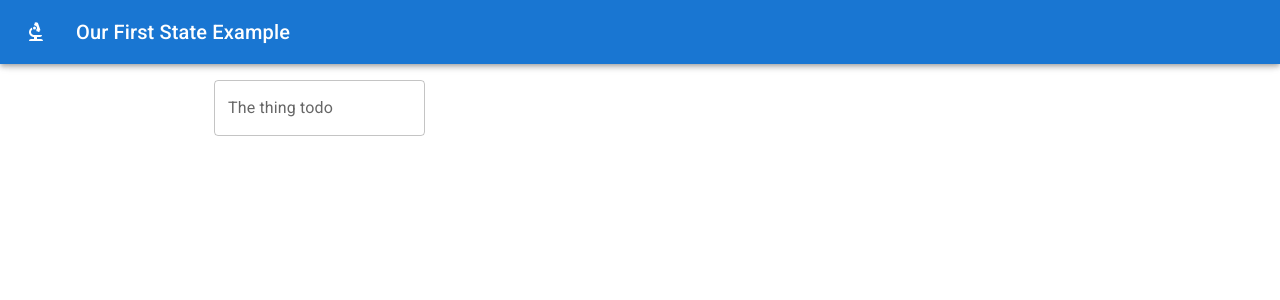
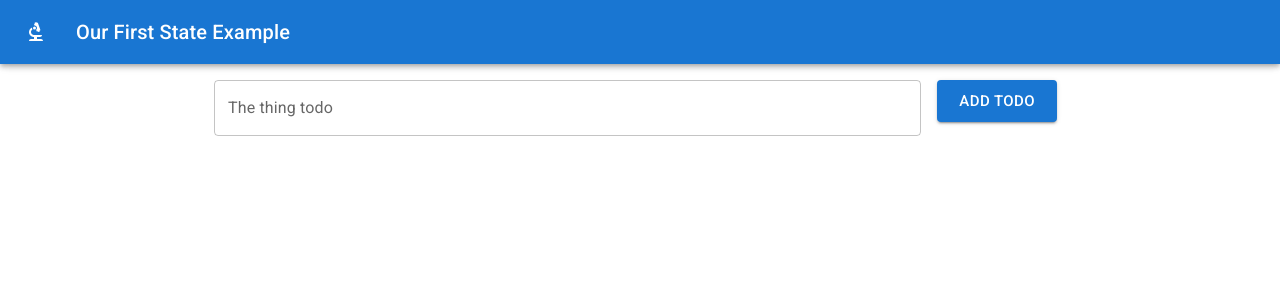
Before and after one commit to dmit-2008/dmit2008-OE01-Winter-2025, a Next.js app in the folder 08-09-nextjs-event-state-fundamentals/state-events-fundamental-example/: page / in a window 1280 px wide. Shown: the top 300 px of the page. Built offline with nearby package versions, Linux system fonts and the light colour scheme.

Commit message:
class progress pushed

```diff
--- a/08-09-nextjs-event-state-fundamentals/state-events-fundamental-example/pages/index.js
+++ b/08-09-nextjs-event-state-fundamentals/state-events-fundamental-example/pages/index.js
@@ -30,11 +30,20 @@ export default function Home() {
               <TextField
                 variant="outlined"
                 label="The thing todo"
+                fullWidth
               />
+              {/* full width prop essentially
+              extends the textfield to the end of the grid */}
             </Grid>
             {/* one for the button */}
             <Grid size={2}>
-
+              <Button
+                type="submit"
+                variant="contained"
+                size="large"
+              >
+                Add Todo
+              </Button>
             </Grid>
 
           </Grid>
```
